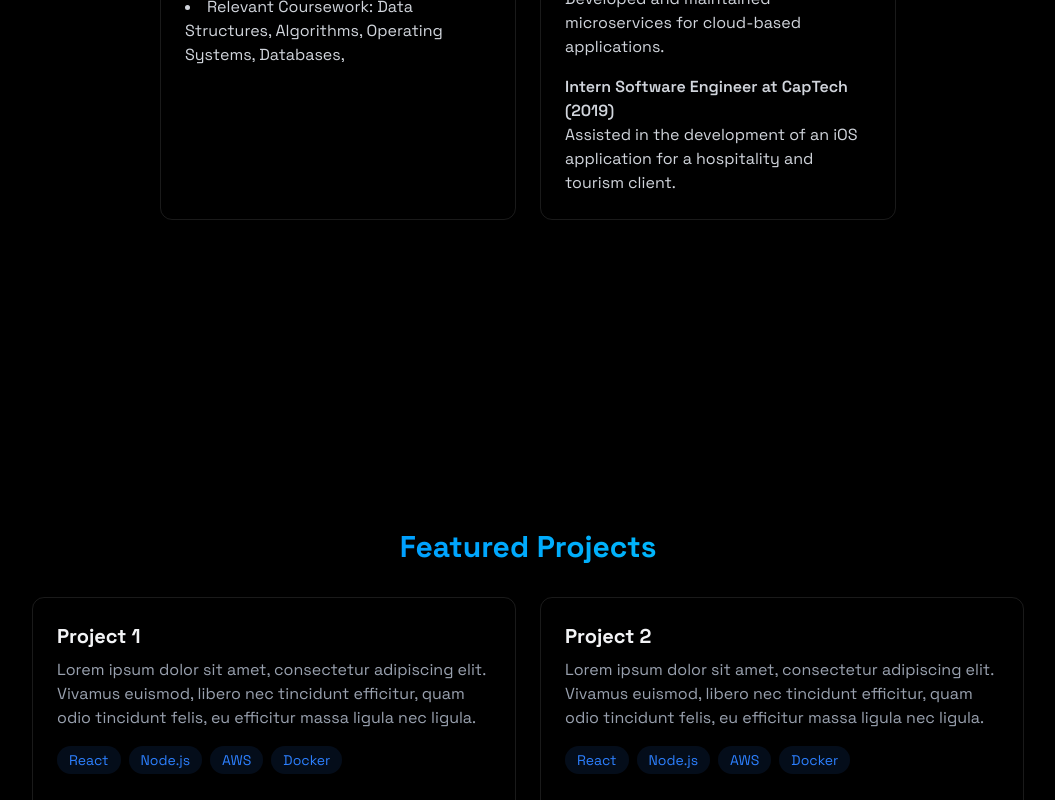
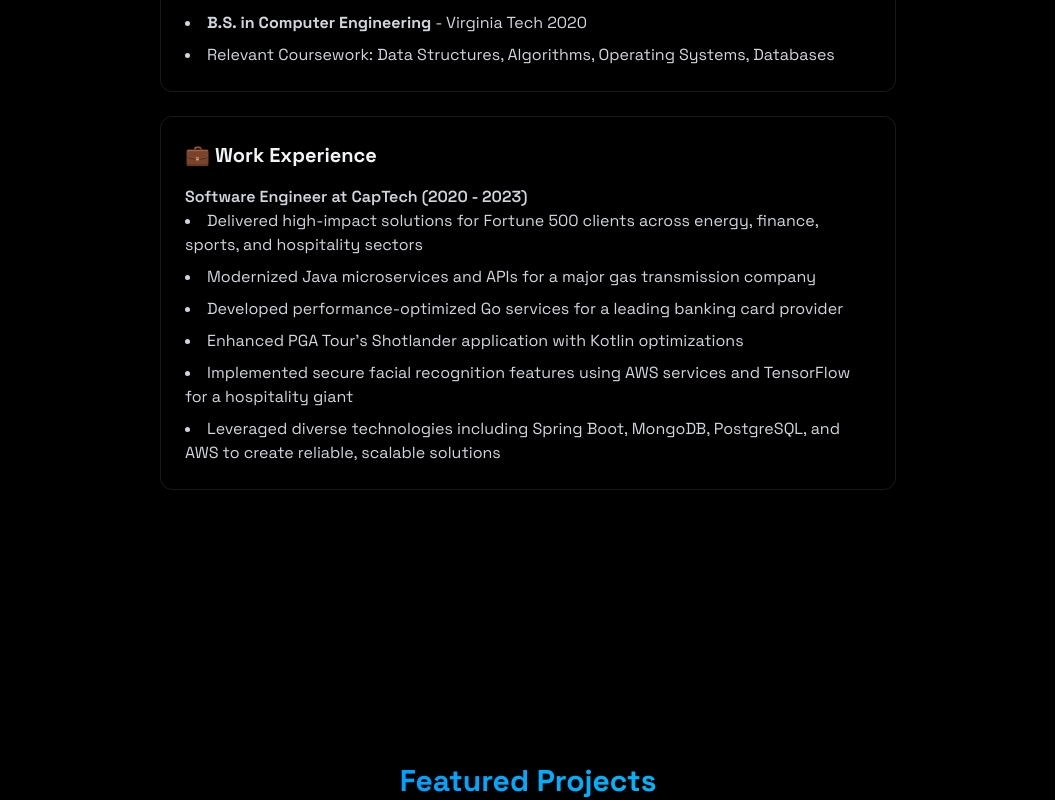
Before and after one commit to farazalam27/fqa-portfolio, a React (Vite) app: page / in a window 1280 px wide. Shown: the part 1440-2240 px from the top of the page, without its empty margins (112-1167 px from the left). Built offline with nearby package versions, Linux system fonts and the light colour scheme.

Commit message:
Updated About and Project Sections

```diff
--- a/src/components/sections/About.jsx
+++ b/src/components/sections/About.jsx
@@ -2,7 +2,8 @@
 
 export const About = () => {
     const frontendSkills = ["React", "TypeScript", "JavaScript", "Tailwind CSS", "Next.js"];
-    const backendSkills = ["Spring Boot", "Java", "Python", "AWS", "PostgreSQL", "MongoDB", "Docker"];
+    const backendSkills = ["Spring Boot", "Java", "Python", "Golang", "Kotlin", "SQL", "AWS", "PostgreSQL", "MongoDB",
+                                    "Docker", "Postman", "Maven", "Gradle"];
 
     return (
         <section id="about" className="min-h-screen flex items-center justify-center py-20"
@@ -49,7 +50,7 @@
                         </div>
                     </div>
                 </div>
-                <div className="grid grid-cols-1 md:grid-cols-2 gap-6 mt-8">
+                <div className="grid grid-cols-1 gap-6 mt-8">
                     <div className="p-6 rounded-xl border-white/10 border hover:-translate-y-1 transition-all">
                         <h3 className="text-xl font-bold mb-4"> 📚 Education </h3>
                         <ul className="list-disc list-inside text-gray-300 space-y-2">
@@ -57,7 +58,7 @@
                                 <strong> B.S. in Computer Engineering </strong> - Virginia Tech 2020
                             </li>
                             <li>
-                                Relevant Coursework: Data Structures, Algorithms, Operating Systems, Databases,
+                                Relevant Coursework: Data Structures, Algorithms, Operating Systems, Databases
                             </li>
                         </ul>
                     </div>
@@ -68,13 +69,29 @@
                                 <h4 className="font-semibold">
                                     Software Engineer at CapTech (2020 - 2023)
                                 </h4>
-                                <p> Developed and maintained microservices for cloud-based applications.</p>
-                            </div>
-                            <div>
-                                <h4 className="font-semibold">
-                                    Intern Software Engineer at CapTech (2019)
-                                </h4>
-                                <p> Assisted in the development of an iOS application for a hospitality and tourism client.</p>
+                                <ul className={ "list-disc list-inside space-y-2" } >
+                                    <li>
+                                        Delivered high-impact solutions for Fortune 500 clients across energy, finance,
+                                        sports, and hospitality sectors
+                                    </li>
+                                    <li>
+                                        Modernized Java microservices and APIs for a major gas transmission company
+                                    </li>
+                                    <li>
+                                        Developed performance-optimized Go services for a leading banking card provider
+                                    </li>
+                                    <li>
+                                        Enhanced PGA Tour's Shotlander application with Kotlin optimizations
+                                    </li>
+                                    <li>
+                                        Implemented secure facial recognition features using AWS services and TensorFlow
+                                        for a hospitality giant
+                                    </li>
+                                    <li>
+                                        Leveraged diverse technologies including Spring Boot, MongoDB, PostgreSQL, and
+                                        AWS to create reliable, scalable solutions
+                                    </li>
+                                </ul>
                             </div>
                         </div>
                     </div>
--- a/src/components/sections/Projects.jsx
+++ b/src/components/sections/Projects.jsx
@@ -14,14 +14,15 @@
                     <div className="p-6 rounded-xl border border-white/10 hover:-translate-y-1 hover:border-blue-500/30
                                     hover:shadow-[0_2px_8px_rgba(59, 130, 246, 0.1)] transition-all"
                     >
-                        <h3 className="text-xl font-bold mb-2">Project 1</h3>
+                        <h3 className="text-xl font-bold mb-2">AltCaps</h3>
                         <p className="text-gray-400 mb-4">
-                            Lorem ipsum dolor sit amet, consectetur adipiscing elit. Vivamus euismod,
-                            libero nec tincidunt efficitur, quam odio tincidunt felis, eu efficitur
-                            massa ligula nec ligula.
+                            AltCaps is a minimalist iMessage extension that instantly converts any text into
+                            alternating-caps for playful trolling. With a sleek dark interface, one-tap “Paste” and
+                            “Transform & Add” buttons, it seamlessly injects stylized text into your chats—no extra apps
+                            required.
                         </p>
                         <div className="flex flex-wrap gap-2 mb-4">
-                            {["React", "Node.js", "AWS", "Docker"].map((tech, key) => (
+                            {["Swift", "iOS", "Xcode"].map((tech, key) => (
                                 <span
                                     key={key}
                                     className="bg-blue-500/10 text-blue-500 py-1 px-3 rounded-full text-sm hover:bg-blue-500/20
@@ -34,7 +35,8 @@
 
                         <div className="flex justify-between items-center">
                             <a
-                                href="#"
+                                href="https://github.com/farazalam27/AltCaps"
+                                target="_blank"
                                 className="text-blue-400 hover:text-blue-300 transition-colors my-4"
                             >
                                     View Project
@@ -47,12 +49,10 @@
                     >
                         <h3 className="text-xl font-bold mb-2">Project 2</h3>
                         <p className="text-gray-400 mb-4">
-                            Lorem ipsum dolor sit amet, consectetur adipiscing elit. Vivamus euismod,
-                            libero nec tincidunt efficitur, quam odio tincidunt felis, eu efficitur
-                            massa ligula nec ligula.
+                            More coming soon!
                         </p>
                         <div className="flex flex-wrap gap-2 mb-4">
-                            {["React", "Node.js", "AWS", "Docker"].map((tech, key) => (
+                            {["Java", "Spring Boot", "AWS", "Docker"].map((tech, key) => (
                                 <span
                                     key={key}
                                     className="bg-blue-500/10 text-blue-500 py-1 px-3 rounded-full text-sm hover:bg-blue-500/20
```
